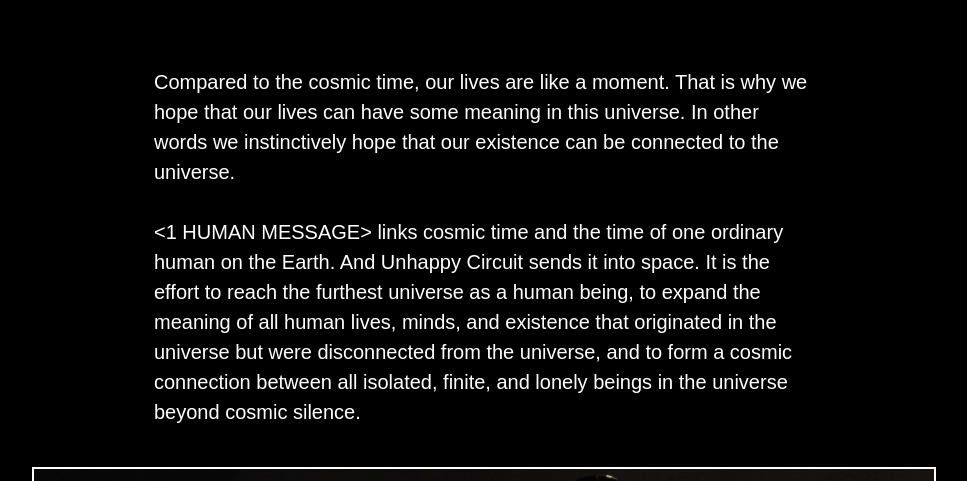
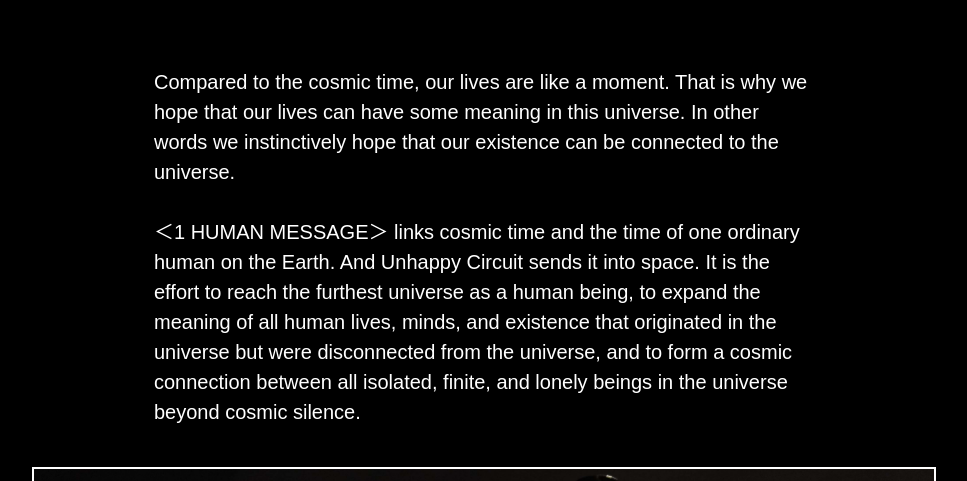
Before and after one commit to unhappycircuit/unhappycircuit.com, a plain HTML site: page eng.html in a window 1280 px wide. Shown: the part 10118-10599 px from the top of the page, without its empty margins (156-1123 px from the left). Drawn offline with Linux system fonts and the light colour scheme.

Commit message:
Update eng.html

```diff
--- a/eng.html
+++ b/eng.html
@@ -209,7 +209,7 @@ hr {
       <p>
         Compared to the cosmic time, our lives are like a moment. That is why we hope that our lives can have some meaning in this universe. In other words we instinctively hope that our existence can be connected to the universe.
         <br><br>
-        <1 HUMAN MESSAGE> links cosmic time and the time of one ordinary human on the Earth. And Unhappy Circuit sends it into space. It is the effort to reach the furthest universe as a human being, to expand the meaning of all human lives, minds, and existence that originated in the universe but were disconnected from the universe, and to form a cosmic connection between all isolated, finite, and lonely beings in the universe beyond cosmic silence.
+        ＜1 HUMAN MESSAGE＞ links cosmic time and the time of one ordinary human on the Earth. And Unhappy Circuit sends it into space. It is the effort to reach the furthest universe as a human being, to expand the meaning of all human lives, minds, and existence that originated in the universe but were disconnected from the universe, and to form a cosmic connection between all isolated, finite, and lonely beings in the universe beyond cosmic silence.
       </p>
     </div>
   </div>
@@ -222,6 +222,7 @@ hr {
   <img src="./img/3-2-5.jpg" class="border img2">
   <br><br>
   <img src="./img/3-2-6.jpg" class="border img2">
+  ＜1 HUMAN MESSAGE LOG＞
 
   <br><br>
   <br><br>
```
